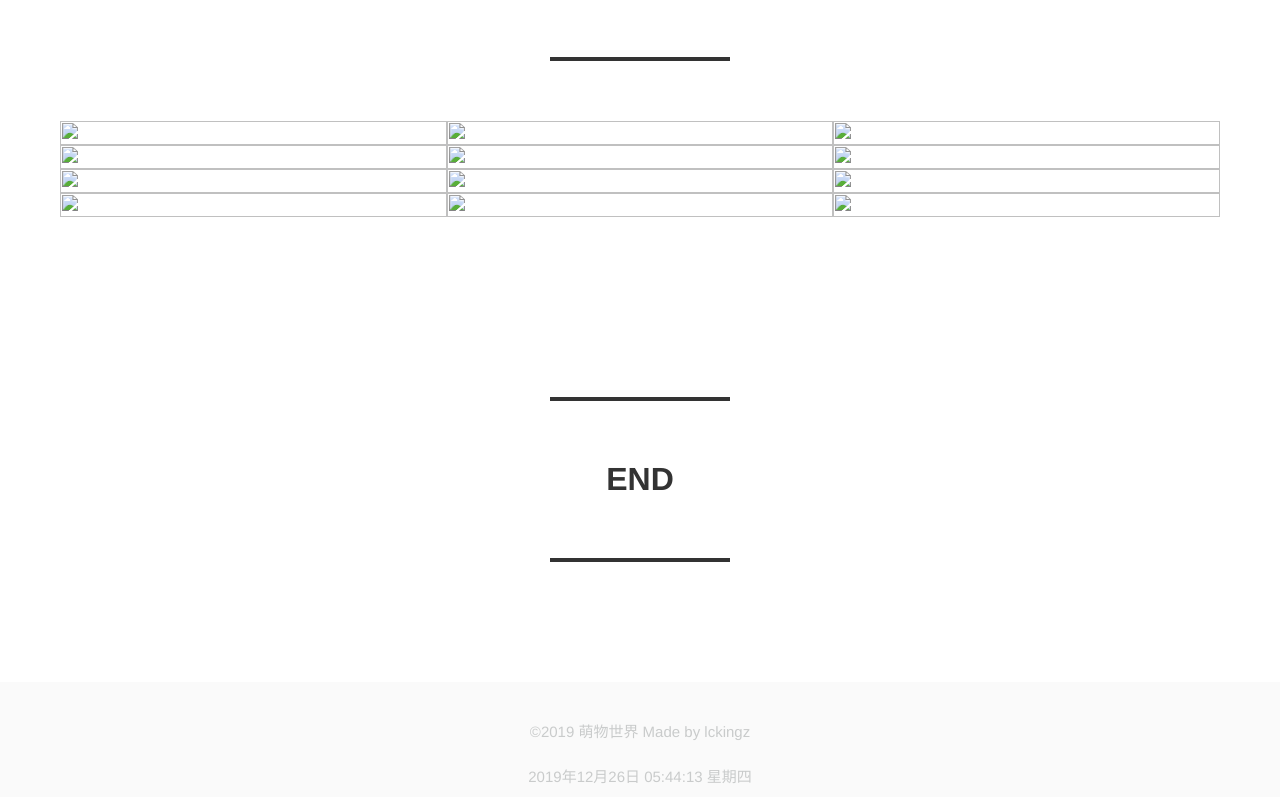
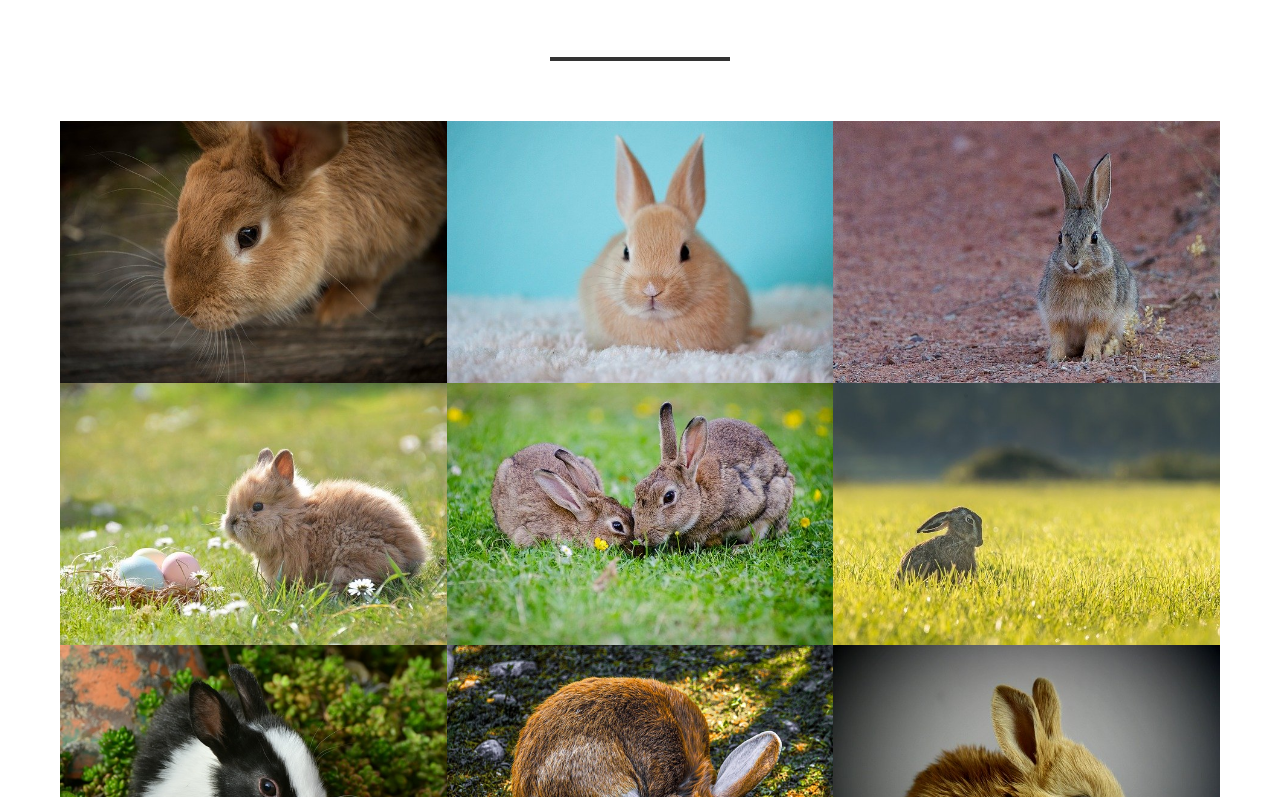
Before and after one commit to BZLXQxQ/lovelyAnimal, a plain HTML site: page rabbit.html in a window 1280 px wide. Shown: the part 843-1640 px from the top of the page. Drawn offline with Linux system fonts and the light colour scheme.

Commit message:
Update rabbit.html

```diff
--- a/rabbit.html
+++ b/rabbit.html
@@ -51,47 +51,47 @@
 				<h1>rabbit</h1>
 				<div class="border"></div>
 				<div class="gallery">
-					<a href="img/rabbit/a1.jpg" class="image">
-						<img src="img/rabbit/a1.jpg" alt="" />
+					<a href="img1/rabbit/a1.jpg" class="image">
+						<img src="img1/rabbit/a1.jpg" alt="" />
 					</a>
-					<a href="img/rabbit/a2.jpg" class="image">
-						<img src="img/rabbit/a2.jpg" alt="" />
+					<a href="img1/rabbit/a2.jpg" class="image">
+						<img src="img1/rabbit/a2.jpg" alt="" />
 					</a>
-					<a href="img/rabbit/a3.jpg" class="image">
-						<img src="img/rabbit/a3.jpg" alt="" />
+					<a href="img1/rabbit/a3.jpg" class="image">
+						<img src="img1/rabbit/a3.jpg" alt="" />
 					</a>
 				</div>
 				<div class="gallery">
-					<a href="img/rabbit/a4.jpg" class="image">
-						<img src="img/rabbit/a4.jpg" alt="" />
+					<a href="img1/rabbit/a4.jpg" class="image">
+						<img src="img1/rabbit/a4.jpg" alt="" />
 					</a>
-					<a href="img/rabbit/a5.jpg" class="image">
-						<img src="img/rabbit/a5.jpg" alt="" />
+					<a href="img1/rabbit/a5.jpg" class="image">
+						<img src="img1/rabbit/a5.jpg" alt="" />
 					</a>
-					<a href="img/rabbit/a6.jpg" class="image">
-						<img src="img/rabbit/a6.jpg" alt="" />
+					<a href="img1/rabbit/a6.jpg" class="image">
+						<img src="img1/rabbit/a6.jpg" alt="" />
 					</a>
 				</div>
 				<div class="gallery">
-					<a href="img/rabbit/a7.jpg" class="image">
-						<img src="img/rabbit/a7.jpg" alt="" />
+					<a href="img1/rabbit/a7.jpg" class="image">
+						<img src="img1/rabbit/a7.jpg" alt="" />
 					</a>
-					<a href="img/rabbit/a8.jpg" class="image">
-						<img src="img/rabbit/a8.jpg" alt="" />
+					<a href="img1/rabbit/a8.jpg" class="image">
+						<img src="img1/rabbit/a8.jpg" alt="" />
 					</a>
-					<a href="img/rabbit/a9.jpg" class="image">
-						<img src="img/rabbit/a9.jpg" alt="" />
+					<a href="img1/rabbit/a9.jpg" class="image">
+						<img src="img1/rabbit/a9.jpg" alt="" />
 					</a>
 				</div>
 				<div class="gallery">
-					<a href="img/rabbit/a10.jpg" class="image">
-						<img src="img/rabbit/a10.jpg" alt="" />
+					<a href="img1/rabbit/a10.jpg" class="image">
+						<img src="img1/rabbit/a10.jpg" alt="" />
 					</a>
-					<a href="img/rabbit/a11.jpg" class="image">
-						<img src="img/rabbit/a11.jpg" alt="" />
+					<a href="img1/rabbit/a11.jpg" class="image">
+						<img src="img1/rabbit/a11.jpg" alt="" />
 					</a>
-					<a href="img/rabbit/a12.jpg" class="image">
-						<img src="img/rabbit/a12.jpg" alt="" />
+					<a href="img1/rabbit/a12.jpg" class="image">
+						<img src="img1/rabbit/a12.jpg" alt="" />
 					</a>
 				</div>
 			</div>
```
